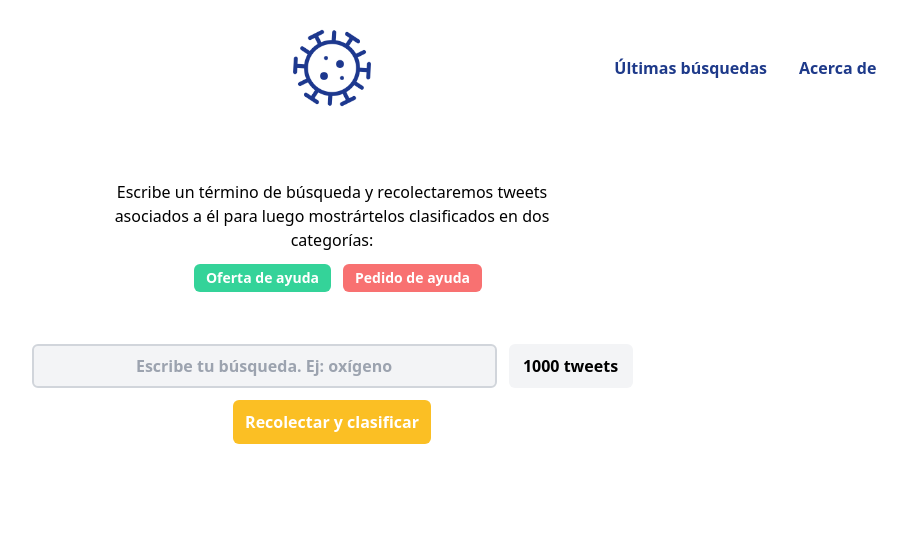
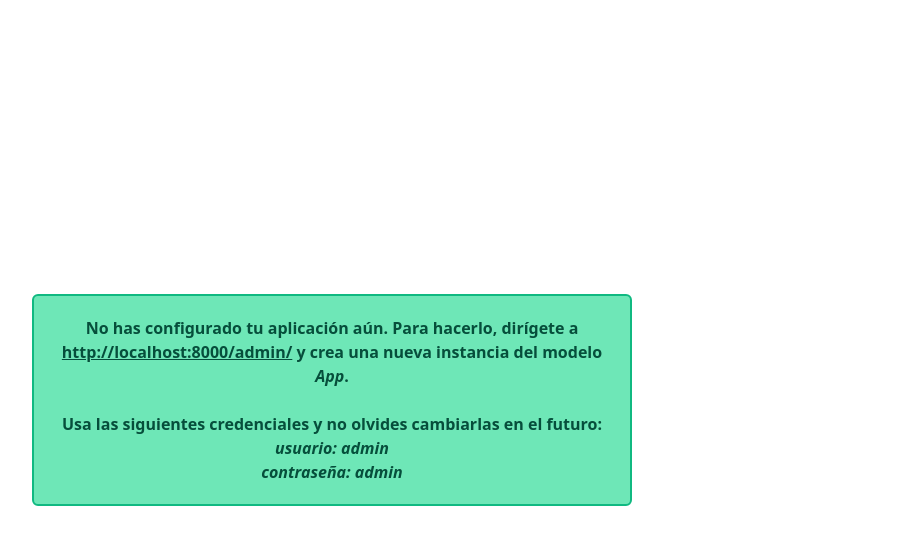
Before and after one commit to xavierfigueroav/twish, a React (Create React App) app in the folder frontend/: page / in a window 1280 px wide. Shown: the top 544 px of the page, without its empty margins (308-1215 px from the left). Built offline with nearby package versions, Linux system fonts and the light colour scheme.

Commit message:
Render App.js or FirstSetUp.js depending on the values in settings.json

```diff
--- a/frontend/src/index.js
+++ b/frontend/src/index.js
@@ -5,17 +5,28 @@ import axios from 'axios';
 
 import './index.css';
 import App from './App';
+import settings from './admin/settings.json';
 import reportWebVitals from './reportWebVitals';
+import FirstSetUp from './pages/FirstSetUp';
 
 
 axios.defaults.baseURL = 'http://localhost:8000';
 
+if(settings.name === undefined) {
+    ReactDOM.render(
+        <React.StrictMode>
+          <FirstSetUp />
+        </React.StrictMode>,
+        document.getElementById('root')
+    );
+} else {
     ReactDOM.render(
         <React.StrictMode>
           <App />
         </React.StrictMode>,
         document.getElementById('root')
     );
+}
 
 // If you want to start measuring performance in your app, pass a function
 // to log results (for example: reportWebVitals(console.log))
```
Lines whose indentation alone changed are shown as unchanged.
